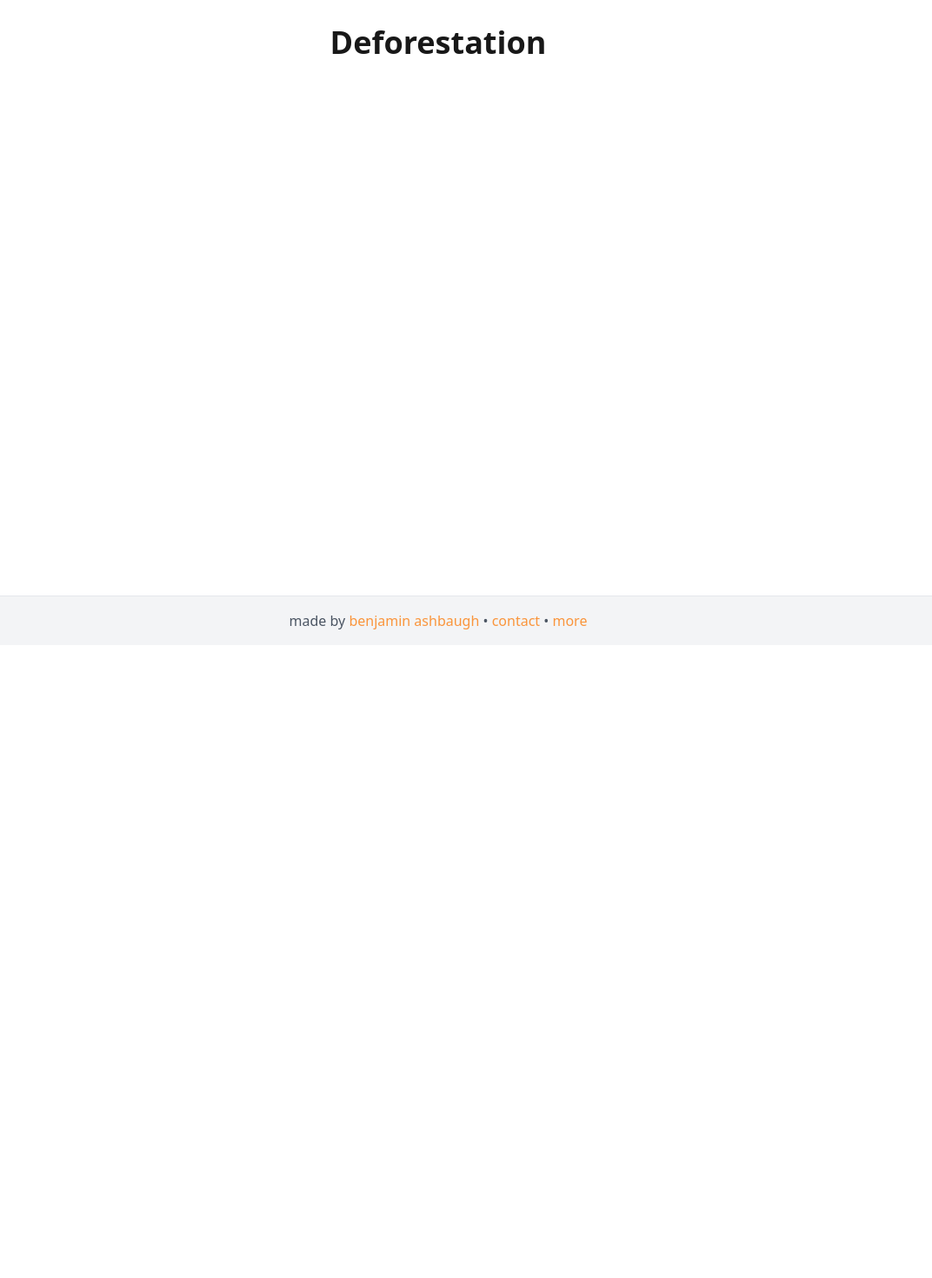
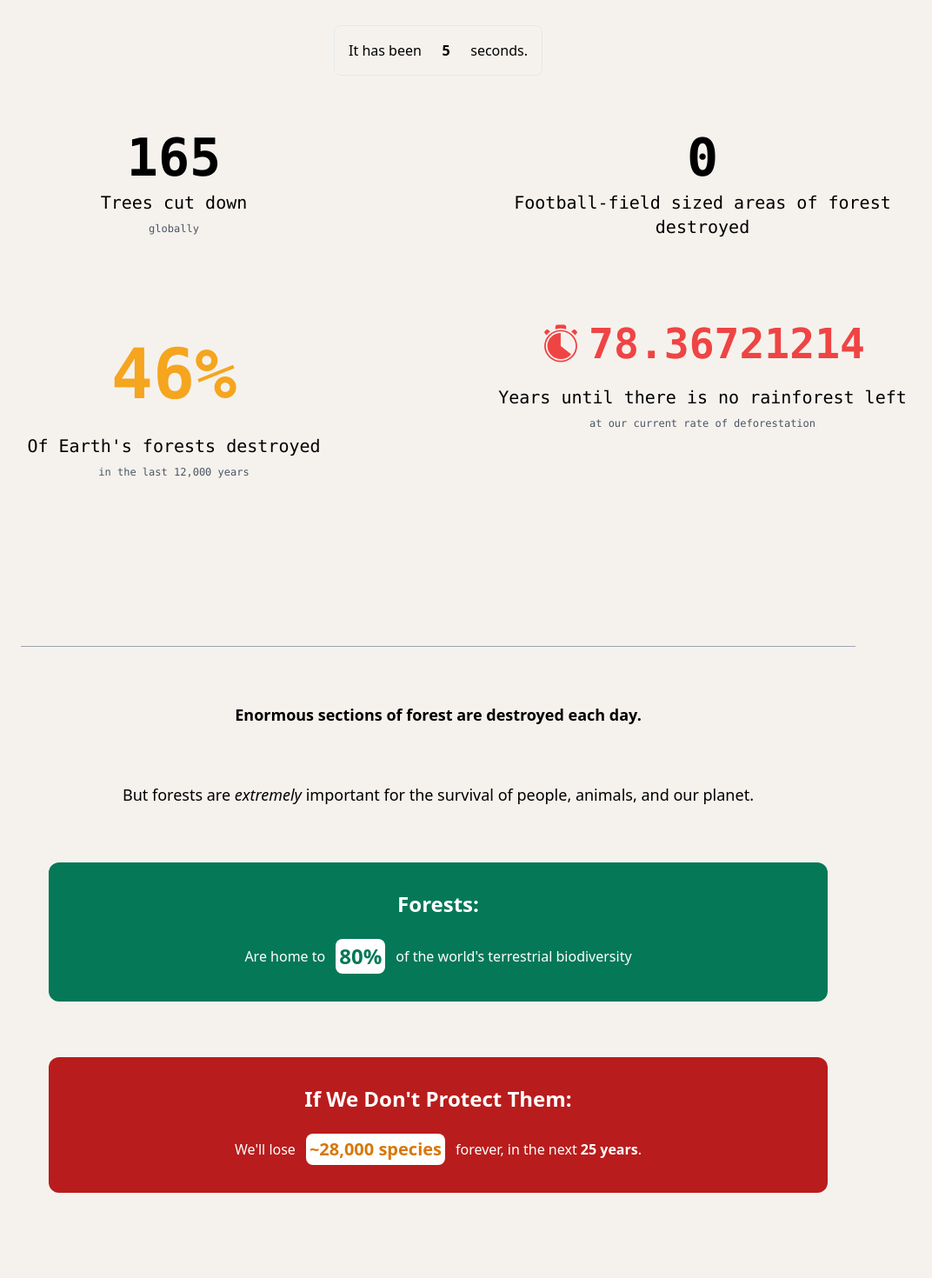
Before and after one commit to bashbaugh/b3n.fun, a Next.js app: page /deforestation in a window 1280 px wide. Shown: the part 80-1550 px from the top of the page at 87% size, without its empty margins (136-1208 px from the left). Before the commit the page ends 822 px from the top, so only its background shows below. Built offline with nearby package versions, Linux system fonts and the light colour scheme.

Commit message:
started deforestation page

```diff
--- a/components/BasicLayout.tsx
+++ b/components/BasicLayout.tsx
@@ -4,9 +4,11 @@ import Link from 'components/Link'
 const BasicLayout: React.FC<{
   title: string
   series?: string
-}> = ({ children, series, title }) => {
+  fullWidth?: boolean
+  className?: string
+}> = ({ children, series, title, fullWidth, className }) => {
   return (
-    <div className="w-full">
+    <div className={clsx("w-full", className)}>
       <nav className="w-full border-b-1 border-gray-200 py-2 px-4 md:px-16 text-gray-600">
         <Link href="/">b3n.fun</Link>
         {series && (
@@ -20,7 +22,12 @@ const BasicLayout: React.FC<{
         <span className="mx-2 text-xl">|</span>
         <span className="font-bold">{title}</span>
       </nav>
-      <main className="px-4 md:px-16 max-w-6xl mx-auto min-h-[90vh]">
+      <main
+        className={clsx(
+          'mx-auto min-h-[90vh]',
+          !fullWidth && 'max-w-6xl px-4 md:px-16'
+        )}
+      >
         {children}
       </main>
       <nav className="w-full border-t-1 border-gray-200 bg-gray-100 py-4 px-4 text-gray-600 text-center">
--- a/components/Heading.tsx
+++ b/components/Heading.tsx
@@ -3,10 +3,11 @@ import clsx from 'clsx'
 const Heading: React.FC<{
   as?: string
   className?: string
+  small?: boolean
 }> = ({ as: asComp = 'h2', className, children }) => {
   const Component: any = asComp
   return (
-    <Component className={clsx('text-4xl font-bold opacity-90', className)}>
+    <Component className={clsx('text-4xl font-bold', className)}>
       {children}
     </Component>
   )
--- a/projects/earth/deforestation/index.tsx
+++ b/projects/earth/deforestation/index.tsx
@@ -2,12 +2,121 @@ import clsx from 'clsx'
 import BasicLayout from 'components/BasicLayout'
 import Heading from 'components/Heading'
 import Image from 'components/Image'
+import { useEffect, useState } from 'react'
+import { FaRegArrowAltCircleDown } from 'react-icons/fa'
+import { GiStopwatch } from 'react-icons/gi'
+
+// Sections:
+// Brief history
+// Rate of deforestation
+// Before/after
+// Consequences
+
+function StatsGrid() {
+  const [startTime] = useState(new Date().getTime())
+  const [timePassed, setTimePassed] = useState<number>(0)
+
+  useEffect(() => {
+    const i = setInterval(() => {
+      setTimePassed(new Date().getTime() - startTime)
+    }, 50)
+
+    return () => {
+      clearInterval(i)
+    }
+  }, [])
+
+  return (
+    <div>
+      <div className="inline-block text-center sticky top-2 bg-bg-brown rounded-lg p-4  border-1 border-gray-200">
+        It has been{' '}
+        <span className="inline-block w-12 font-bold">
+          {Math.floor(timePassed / 1000) / 1}
+        </span>{' '}
+        seconds.
+      </div>
+      <div className="my-12 max-w-6xl grid grid-cols-2 font-mono gap-16">
+        {/* <div className="p-4 flex flex-col gap-2 rounded-xl bg-green-100">
+        <div className="text-6xl font-bold">{Math.floor(timePassed / 1000 * 60)}</div>
+        <div className='text-xl'>Trees planted</div>
+      </div> */}
+        <div className="p-4 flex flex-col gap-2 rounded-xl">
+          <div className="text-6xl font-bold">
+            {Math.floor((timePassed / 1000) * 29)}
+          </div>
+          <div className="text-xl">Trees cut down</div>
+          <span className="text-xs text-gray-600">globally</span>
+        </div>
+        <div className="p-4 flex flex-col gap-2 rounded-xl">
+          <div className="text-6xl font-bold">
+            {Math.floor(timePassed / 1000 / 6)}
+          </div>
+          <div className="text-xl">
+            Football-field sized areas of forest destroyed
+          </div>
+        </div>
+        <div className="p-4 flex flex-col gap-2">
+          <div className="text-[5rem] font-bold animate-vibrate-slow text-yellow-500 animate-pulse">
+            46%
+          </div>
+          <div className="text-xl">Of Earth&apos;s forests destroyed</div>
+          <span className="text-xs text-gray-600">
+            in the last 12,000 years
+          </span>
+        </div>
+        <div className="p-4 flex flex-col gap-2">
+          <div className="mx-auto text-5xl font-bold flex gap-2 mb-4 text-red-500">
+            <GiStopwatch />
+            {Math.floor(
+              ((new Date(2100, 0).getTime() - new Date().getTime()) /
+                (1000 * 60 * 60 * 24 * 365)) *
+                100000000
+            ) / 100000000}
+          </div>
+          <div className="text-xl">Years until there is no rainforest left</div>
+          <span className="text-xs text-gray-600">
+            at our current rate of deforestation
+          </span>
+        </div>
+        <div></div>
+      </div>
+    </div>
+  )
+}
 
 export default function Deforestation() {
   return (
-    <BasicLayout title="Deforestation" series="Earth">
+    <BasicLayout fullWidth title="Deforestation" series="Earth" className='bg-bg-brown'>
       <div className="story w-full py-16 gap-16">
-        <Heading>Deforestation</Heading>
+        {/* <Heading>Deforestation</Heading> */}
+        <StatsGrid />
+      </div>
+      <hr className='border-gray-400 w-3/4 mx-auto' />
+      <div className="story gap-16 my-16 max-w-4xl mx-auto">
+        <p>
+          <strong>Enormous sections of forest are destroyed each day.</strong>
+        </p>
+        <p>
+          But forests are <i>extremely</i> important for the survival of people,
+          animals, and our planet.
+        </p>
+        <div className="w-full p-8 bg-green-700 text-white rounded-xl">
+          <div className="inline-block mx-auto">
+          <h3 className='text-2xl font-bold mb-6'>Forests:</h3>
+            <ul className="">
+              <li className='flex items-center'>Are home to <span className='rounded-lg p-1 bg-white text-green-700 text-2xl font-bold mx-3'>80%</span> of the world&apos;s terrestrial biodiversity</li>
+            </ul>
+          </div>
+        </div>
+        <div className="w-full p-8 bg-red-700 text-white rounded-xl">
+          <div className="inline-block mx-auto">
+            <h3 className='text-2xl font-bold mb-6'>If We Don&apos;t Protect Them:</h3>
+            <ul className="">
+              <li className='flex items-center'>We&apos;ll lose<span className='rounded-lg p-1 bg-white text-yellow-600 text-xl font-bold mx-3'>~28,000 species</span> forever, in the next&nbsp;<strong>25 years</strong>.</li>
+            </ul>
+          </div>
+        </div>
+        <p></p>
       </div>
     </BasicLayout>
   )
--- a/tailwind.config.js
+++ b/tailwind.config.js
@@ -10,6 +10,9 @@ module.exports = {
         },
         music: {
           spotify: '#1DB954'
+        },
+        bg: {
+          brown: '#F5F2ED'
         }
       },
       borderWidth: {
```
Also changed, not shown: projects/music/spotify-recs/index.tsx (+13 -5 lines), styles/Home.module.css (deleted, +0 -121 lines).
